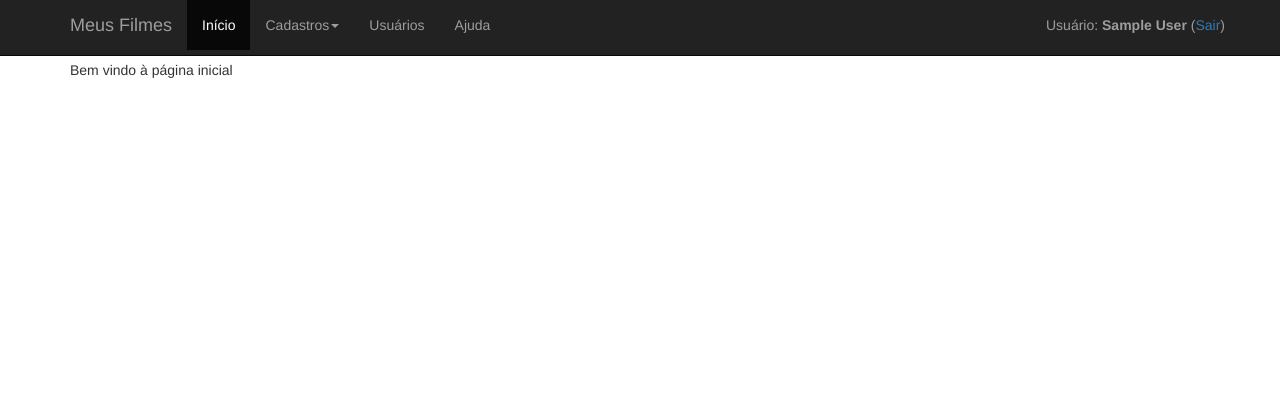
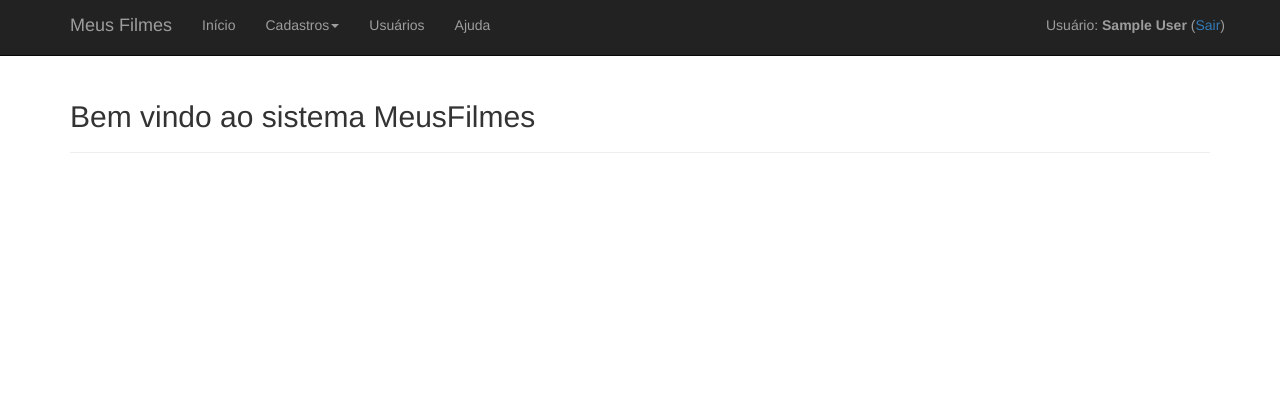
Before and after one commit to LuizH3108/ProgIIIAtualizado, a PHP site: page /admin/index.php in a window 1280 px wide. Shown: the top 420 px of the page. Run offline with PHP 8.4, Linux system fonts and the light colour scheme; the visitor is signed in with stand-in values (Sample User, id 1).

Commit message:
Ajustes no cabeçalho

```diff
--- a/admin/layout/header.php
+++ b/admin/layout/header.php
@@ -12,7 +12,7 @@
     <div id="navbar" class="collapse navbar-collapse">
 <?php if ($auth) { ?>
       <ul class="nav navbar-nav">
-           <li class="active"><a href="#">Início</a></li>
+           <li><a href="index.php">Início</a></li>
            <li class="dropdown">
              <a href="#" class="dropdown-toggle" data-toggle="dropdown" role="button" aria-haspopup="true" aria-expanded="false">Cadastros<span class="caret"></span></a>
              <ul class="dropdown-menu">
--- a/admin/pages/inicio.php
+++ b/admin/pages/inicio.php
@@ -1,6 +1,5 @@
 <section>
-   <header>
-      Bem vindo à página inicial
+   <header class="page-header">
+     <h2>Bem vindo ao sistema MeusFilmes</h2>
    </header>
-
 </section>
```
